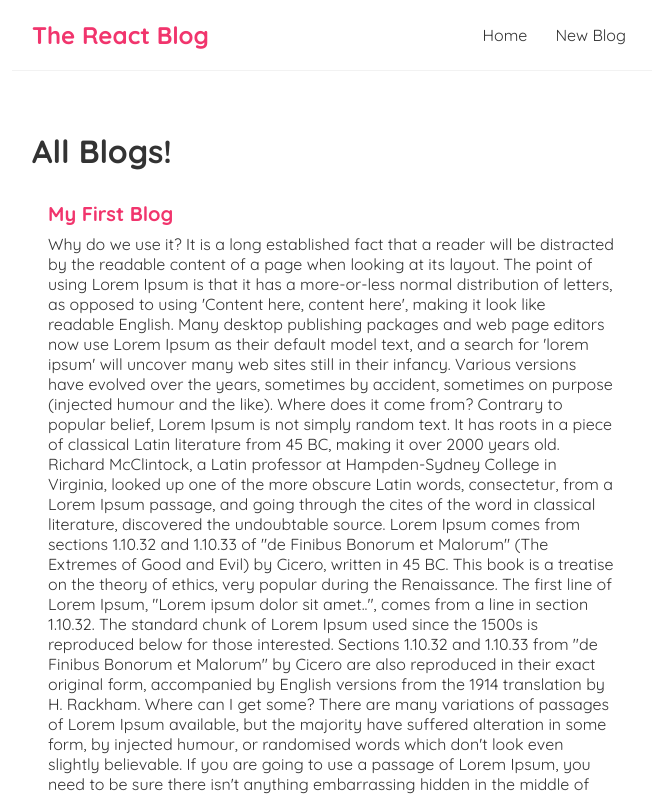
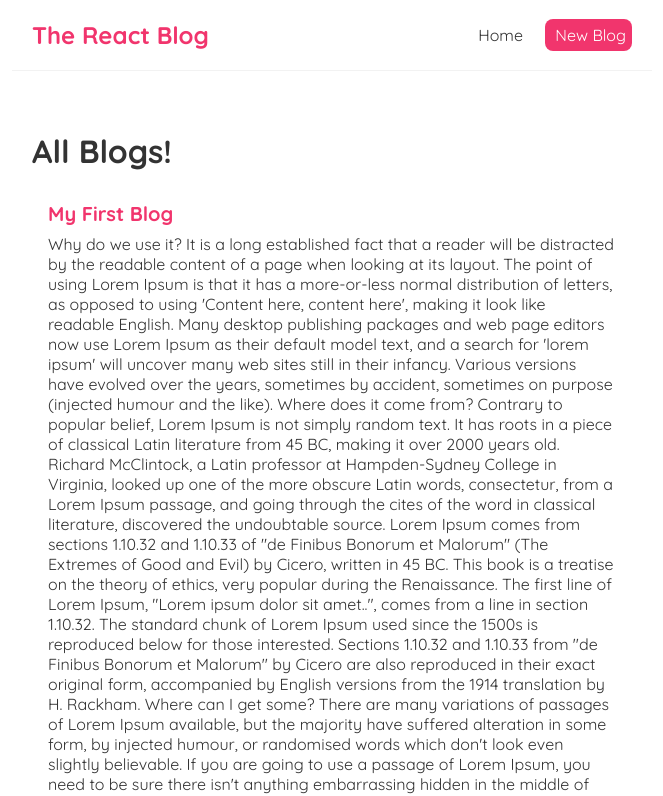
Before and after one commit to kinly19/React-blog, a React (Create React App) app: page / in a window 1280 px wide. Shown: the top 796 px of the page, without its empty margins (308-971 px from the left). Built offline with nearby package versions, Linux system fonts and the light colour scheme; data requests are answered from the project's data file.

Commit message:
light inline styling for Navbar not final

```diff
--- a/src/Navbar.js
+++ b/src/Navbar.js
@@ -19,7 +19,11 @@
             <h1>The React Blog</h1>
             <div className="links">
                 <a href="/">Home</a>
-                <a href="/">New Blog</a>
+                <a href="/" style={{
+                    color: "white",
+                    backgroundColor: '#f1356d',
+                    borderRadius: "8px"
+                }}> New Blog</a>
             </div>
         </nav>
     )
```
